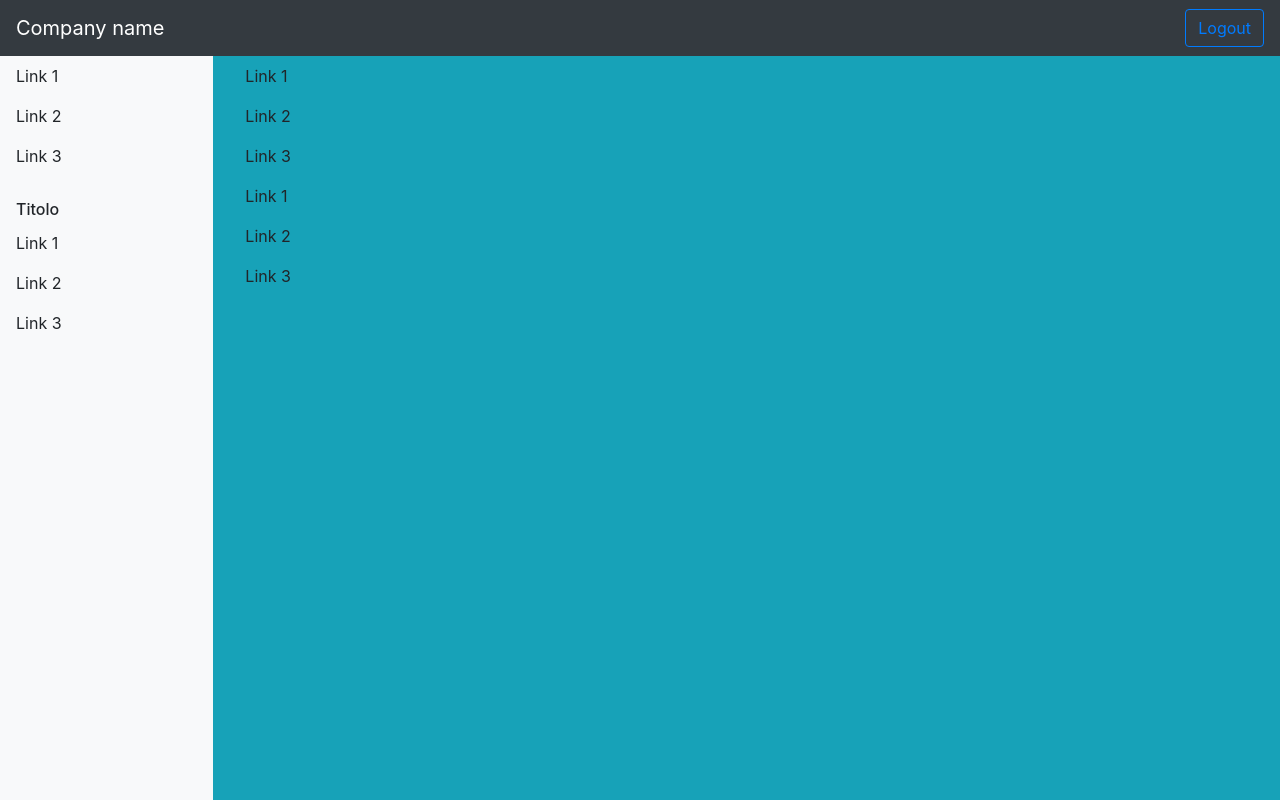
After one commit to massi910/depuratore, a PHP site: page /monitor.html in a window 1280 px wide. The commit adds this page. Run offline with PHP 8.4, Linux system fonts and the light colour scheme.

Commit message:
aggiunta pagina di monitoraggio (monitor.html))

```diff
--- a/css/login.css
+++ b/css/login.css
@@ -3,8 +3,6 @@ html, body { height: 100%; }
 body {
     display: flex;
     align-items: center;
-    /* background-color: #f5f5f5; */
-    background-color: #007bff;
 }
 
 form {
--- a/login/login.html
+++ b/login/login.html
@@ -4,12 +4,11 @@
     <meta charset='utf-8'>
     <title>Login</title>
     <meta name='viewport' content='width=device-width, initial-scale=1'>
-
     <!--Bootstrap-->
     <link rel="stylesheet" href="https://stackpath.bootstrapcdn.com/bootstrap/4.4.1/css/bootstrap.min.css" integrity="sha384-Vkoo8x4CGsO3+Hhxv8T/Q5PaXtkKtu6ug5TOeNV6gBiFeWPGFN9MuhOf23Q9Ifjh" crossorigin="anonymous">
     <link rel='stylesheet' type='text/css' href='/css/login.css'>
 </head>
-<body class="text-center">
+<body class="text-center bg-primary">
     <form class="card">
         <h3>Please sign in</h3>
         <hr>
--- /dev/null
+++ b/monitor.html
@@ -0,0 +1,79 @@
+<!DOCTYPE html>
+<html lang="en">
+
+<head>
+    <meta charset="UTF-8">
+    <meta name="viewport" content="width=device-width, initial-scale=1.0">
+    <title>Home</title>
+    <link rel="stylesheet" href="css/bootstrap.min.css">
+    <style>
+        .sidebar {
+            position: fixed;
+            top: 0;
+            bottom: 0;
+            left: 0;
+            padding: 48px 0 0;
+        }
+        .sidebar-sticky {
+            position: sticky;
+            top: 0;
+            height: calc(100vh - 48px);
+            padding-top: .5rem;
+            overflow-x: hidden;
+            overflow-y: auto; /* Scrollable contents if viewport is shorter than content. */
+        }
+        .contenuto {
+            margin-top: 48px;
+            padding-top: .5rem;
+            min-height: calc(100vh - 48px);
+            height: auto;
+        }
+    </style>
+</head>
+
+<body>
+    <nav class="navbar navbar-dark bg-dark fixed-top">
+        <a class="navbar-brand" href="#">Company name</a>
+        <form class="form-inline">
+            <button type="submit" class="btn btn-outline-primary">Logout</button>
+        </form>
+    </nav>
+
+    <div class="container-fluid">
+        <div class="row">
+            <!--BARRA LATERALE-->
+            <nav class="col-sm-2 bg-light sidebar">
+                <div class="sidebar-sticky">
+                    <ul class="nav flex-column">
+                        <li class="nav-item"><a class="nav-link">Link 1</a></li>
+                        <li class="nav-item"><a class="nav-link">Link 2</a></li>
+                        <li class="nav-item"><a class="nav-link">Link 3</a></li>
+                    </ul>
+                    <h6 class="px-3 mt-4 mb-1">Titolo</h6>
+                    <ul class="nav flex-column">
+                        <li class="nav-item"><a class="nav-link">Link 1</a></li>
+                        <li class="nav-item"><a class="nav-link">Link 2</a></li>
+                        <li class="nav-item"><a class="nav-link">Link 3</a></li>
+                    </ul>
+                </div>
+            </nav>
+
+            <!--CONTENUTO-->
+            <div class="col-sm-10 ml-sm-auto px-3 bg-success bg-info contenuto">
+                <ul class="nav flex-column">
+                    <li class="nav-item"><a class="nav-link">Link 1</a></li>
+                    <li class="nav-item"><a class="nav-link">Link 2</a></li>
+                    <li class="nav-item"><a class="nav-link">Link 3</a></li>
+                </ul>
+                <ul class="nav flex-column">
+                    <li class="nav-item"><a class="nav-link">Link 1</a></li>
+                    <li class="nav-item"><a class="nav-link">Link 2</a></li>
+                    <li class="nav-item"><a class="nav-link">Link 3</a></li>
+                </ul>
+
+            </div>
+        </div>
+    </div>
+</body>
+
+</html>
```
Also changed, not shown: home.html (+16 -10 lines).
